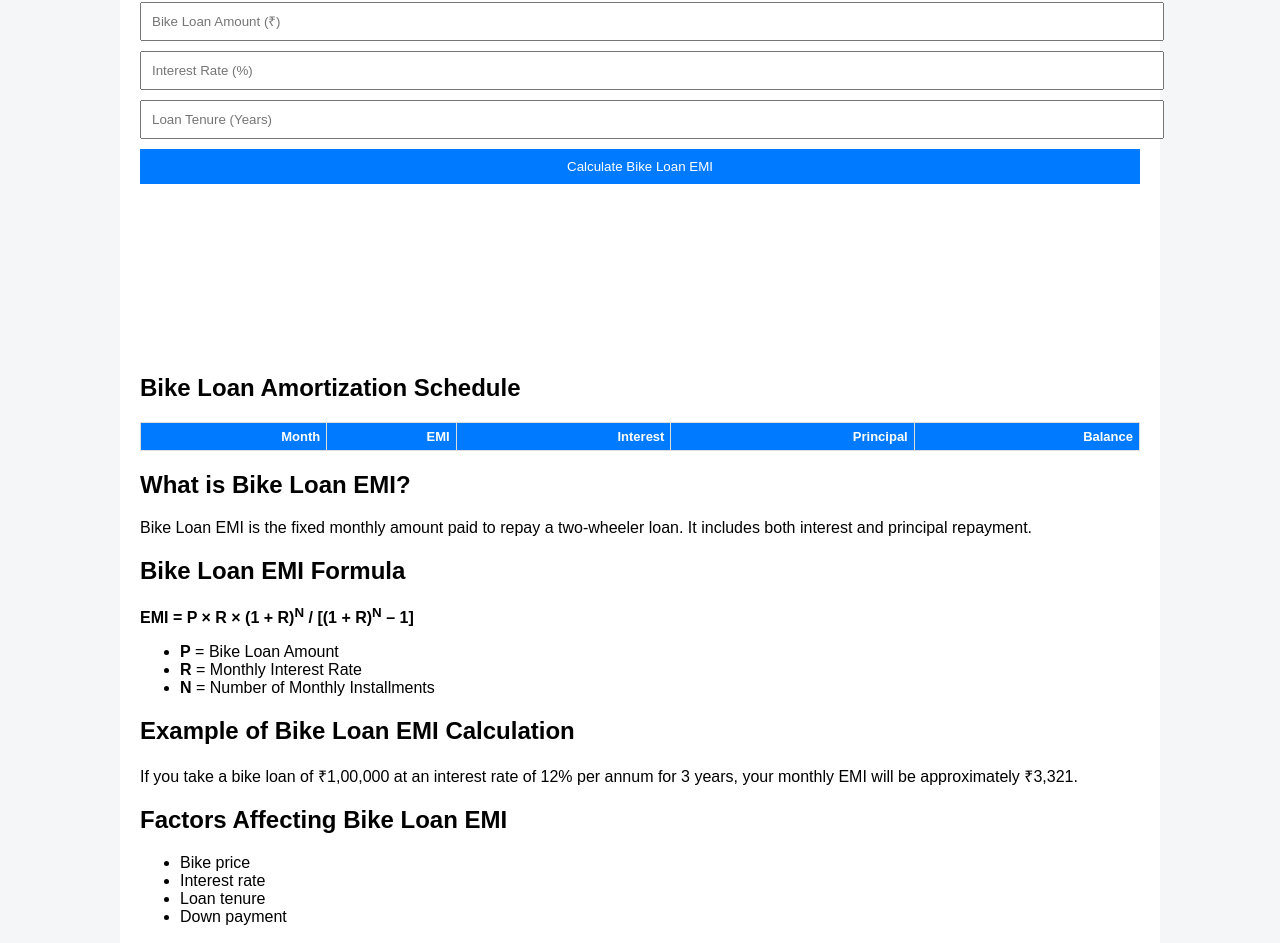
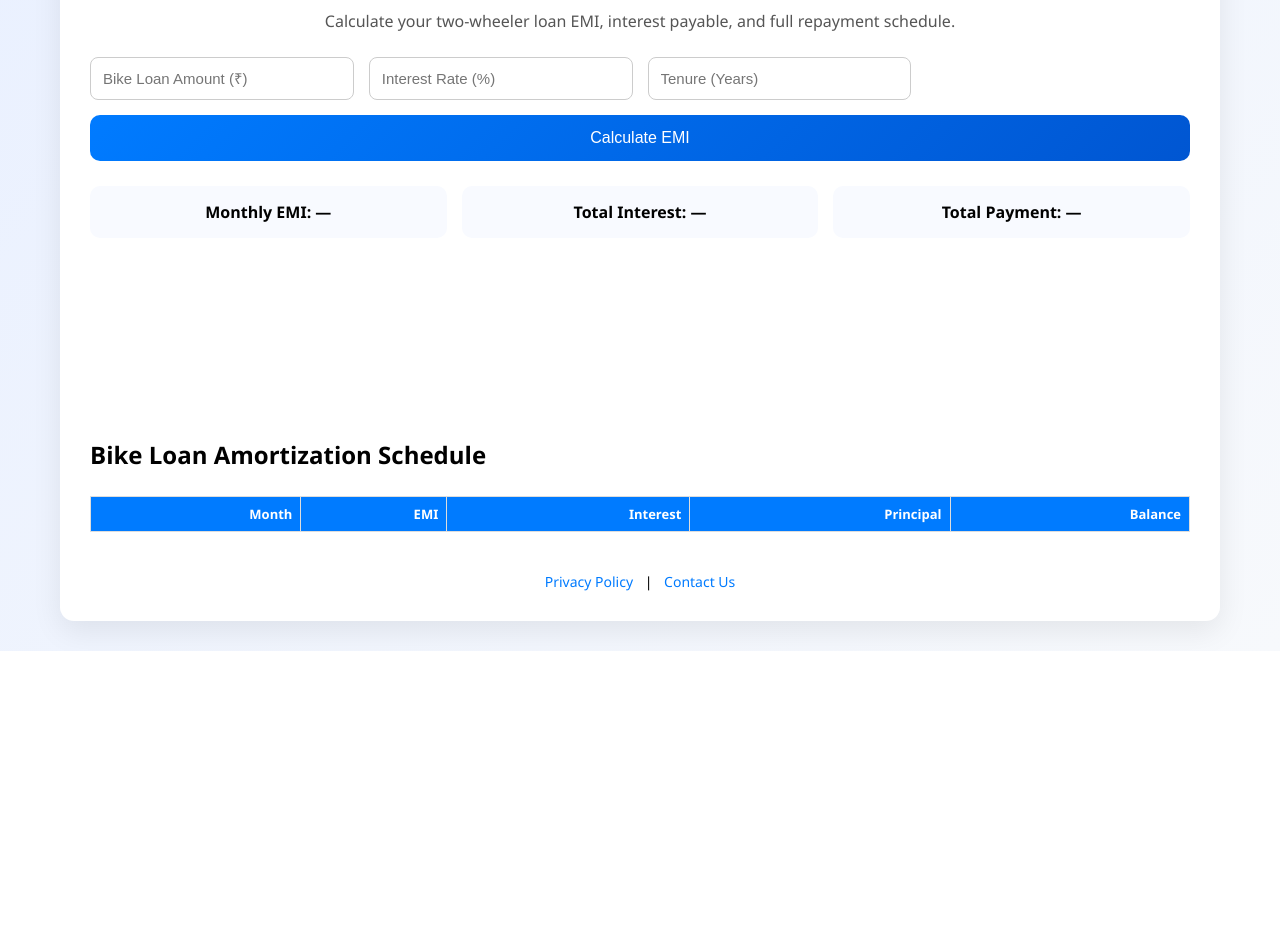
Before and after one commit to cyber14003/cyber14003.github.io, a plain HTML site: page bike-loan-emi.html in a window 1280 px wide. Shown: the part 188-1131 px from the top of the page. After the commit the page ends 839 px from the top, so only its background shows below. Drawn offline with nearby package versions, Linux system fonts and the light colour scheme.

Commit message:
Update bike-loan-emi.html

```diff
--- a/bike-loan-emi.html
+++ b/bike-loan-emi.html
@@ -2,87 +2,170 @@
 <html lang="en">
 <head>
 <meta charset="UTF-8">
-<title>Bike Loan EMI Calculator India – EMI, Interest & Amortization</title>
+<title>Bike Loan EMI Calculator India</title>
 <meta name="viewport" content="width=device-width, initial-scale=1.0">
-<meta name="description" content="Bike Loan EMI Calculator India with interest breakup, amortization schedule, pie chart and yearly interest bar chart.">
+<meta name="description" content="Bike Loan EMI Calculator India with EMI breakup, interest calculation, amortization schedule and charts.">
 
 <script src="https://cdn.jsdelivr.net/npm/chart.js"></script>
 
 <style>
 body {
-  font-family: Arial, sans-serif;
-  background: #f4f6f8;
-  padding: 20px;
+  font-family: 'Segoe UI', Arial, sans-serif;
+  background: linear-gradient(135deg, #e9f0ff, #f7f9fc);
+  margin: 0;
 }
+
+/* NAVBAR */
+nav {
+  background: #ffffff;
+  padding: 15px 25px;
+  box-shadow: 0 4px 12px rgba(0,0,0,0.08);
+  position: sticky;
+  top: 0;
+  z-index: 100;
+}
+nav a {
+  margin-right: 18px;
+  text-decoration: none;
+  color: #007bff;
+  font-weight: 600;
+}
+nav a:hover {
+  text-decoration: underline;
+}
+
+/* CONTAINER */
 .container {
-  max-width: 1000px;
-  background: #fff;
-  padding: 20px;
-  margin: auto;
+  max-width: 1100px;
+  background: #ffffff;
+  padding: 30px;
+  margin: 30px auto;
+  border-radius: 14px;
+  box-shadow: 0 10px 30px rgba(0,0,0,0.08);
+}
+
+h1 {
+  text-align: center;
+  color: #2c3e50;
+}
+
+p {
+  text-align: center;
+  color: #555;
+}
+
+.form-grid {
+  display: grid;
+  grid-template-columns: repeat(auto-fit, minmax(220px, 1fr));
+  gap: 15px;
+  margin-top: 25px;
+}
+
+input {
+  padding: 12px;
   border-radius: 8px;
+  border: 1px solid #ccc;
+  font-size: 15px;
 }
-input, button {
-  width: 100%;
-  padding: 10px;
-  margin-top: 10px;
-}
+
 button {
-  background: #007bff;
-  color: white;
+  grid-column: 1 / -1;
+  padding: 14px;
+  border-radius: 10px;
   border: none;
+  background: linear-gradient(135deg, #007bff, #0056d2);
+  color: #fff;
+  font-size: 16px;
   cursor: pointer;
 }
-.result {
-  margin-top: 10px;
-  font-weight: bold;
+
+.results {
+  display: grid;
+  grid-template-columns: repeat(auto-fit, minmax(220px, 1fr));
+  gap: 15px;
+  margin-top: 25px;
 }
+
+.result-box {
+  background: #f8faff;
+  border-radius: 10px;
+  padding: 15px;
+  text-align: center;
+  font-weight: 600;
+}
+
 .chart-wrapper {
   display: flex;
   flex-wrap: wrap;
-  gap: 20px;
-  margin-top: 20px;
+  justify-content: center;
+  gap: 30px;
+  margin-top: 30px;
 }
+
 canvas {
-  max-width: 450px;
+  max-width: 420px;
 }
+
 table {
   width: 100%;
   border-collapse: collapse;
-  margin-top: 20px;
+  margin-top: 25px;
+  font-size: 13px;
 }
+
 th, td {
   border: 1px solid #ddd;
-  padding: 6px;
-  font-size: 13px;
+  padding: 8px;
   text-align: right;
 }
+
 th {
   background: #007bff;
   color: white;
+}
+
+footer {
+  margin-top: 40px;
+  text-align: center;
+  font-size: 14px;
+}
+
+footer a {
+  color: #007bff;
+  text-decoration: none;
+  margin: 0 8px;
 }
 </style>
 </head>
 
 <body>
 
+<!-- NAVBAR -->
+<nav>
+  <a href="index.html">Home</a>
+  <a href="home-loan-emi.html">Home Loan</a>
+  <a href="bike-loan-emi.html">Bike Loan</a>
+  <a href="personal-loan-emi.html">Personal Loan</a>
+  <a href="sip-calculator.html">SIP Calculator</a>
+</nav>
+
 <div class="container">
 
 <h1>Bike Loan EMI Calculator (India)</h1>
+<p>Calculate your two-wheeler loan EMI, interest payable, and full repayment schedule.</p>
 
-<p>
-Use this Bike Loan EMI Calculator to calculate your two-wheeler loan EMI,
-total interest payable, and view a complete amortization schedule with charts.
-</p>
+<div class="form-grid">
+  <input type="number" id="amount" placeholder="Bike Loan Amount (₹)">
+  <input type="number" id="rate" placeholder="Interest Rate (%)">
+  <input type="number" id="tenure" placeholder="Tenure (Years)">
+  <button onclick="calculateEMI()">Calculate EMI</button>
+</div>
 
-<input type="number" id="amount" placeholder="Bike Loan Amount (₹)">
-<input type="number" id="rate" placeholder="Interest Rate (%)">
-<input type="number" id="tenure" placeholder="Loan Tenure (Years)">
-
-<button onclick="calculateEMI()">Calculate Bike Loan EMI</button>
-
-<div class="result" id="emi"></div>
-<div class="result" id="interest"></div>
-<div class="result" id="total"></div>
+<div class="results">
+  <div class="result-box" id="emi">Monthly EMI: —</div>
+  <div class="result-box" id="interest">Total Interest: —</div>
+  <div class="result-box" id="total">Total Payment: —</div>
+</div>
 
 <div class="chart-wrapper">
   <canvas id="pieChart"></canvas>
@@ -103,49 +186,10 @@ total interest payable, and view a complete amortization schedule with charts.
 <tbody id="schedule"></tbody>
 </table>
 
-<!-- SEO CONTENT -->
-
-<h2>What is Bike Loan EMI?</h2>
-<p>
-Bike Loan EMI is the fixed monthly amount paid to repay a two-wheeler loan.
-It includes both interest and principal repayment.
-</p>
-
-<h2>Bike Loan EMI Formula</h2>
-<p>
-<strong>EMI = P × R × (1 + R)<sup>N</sup> / [(1 + R)<sup>N</sup> – 1]</strong>
-</p>
-<ul>
-<li><strong>P</strong> = Bike Loan Amount</li>
-<li><strong>R</strong> = Monthly Interest Rate</li>
-<li><strong>N</strong> = Number of Monthly Installments</li>
-</ul>
-
-<h2>Example of Bike Loan EMI Calculation</h2>
-<p>
-If you take a bike loan of ₹1,00,000 at an interest rate of 12% per annum
-for 3 years, your monthly EMI will be approximately ₹3,321.
-</p>
-
-<h2>Factors Affecting Bike Loan EMI</h2>
-<ul>
-<li>Bike price</li>
-<li>Interest rate</li>
-<li>Loan tenure</li>
-<li>Down payment</li>
-</ul>
-
-<h2>FAQs</h2>
-
-<h3>Is bike loan EMI fixed?</h3>
-<p>
-Yes, for fixed-rate bike loans, EMI remains the same throughout the tenure.
-</p>
-
-<h3>Can bike loan be prepaid?</h3>
-<p>
-Yes, most banks allow prepayment, which reduces interest payable.
-</p>
+<footer>
+  <a href="privacy-policy.html">Privacy Policy</a> |
+  <a href="contact.html">Contact Us</a>
+</footer>
 
 </div>
 
@@ -159,7 +203,7 @@ function calculateEMI() {
   let N = years * 12;
 
   if (!P || !R || !N) {
-    alert("Enter all values");
+    alert("Please enter all values");
     return;
   }
 
@@ -169,16 +213,12 @@ function calculateEMI() {
   let balance = P;
   let totalInterest = 0;
   let table = "";
-  let yearlyInterest = new Array(years).fill(0);
 
   for (let i = 1; i <= N; i++) {
     let interest = balance * R;
     let principal = EMI - interest;
     balance -= principal;
     totalInterest += interest;
-
-    let yearIndex = Math.ceil(i / 12) - 1;
-    yearlyInterest[yearIndex] += interest;
 
     table += `<tr>
       <td>${i}</td>
@@ -190,13 +230,11 @@ function calculateEMI() {
   }
 
   schedule.innerHTML = table;
-
   emi.innerHTML = "Monthly EMI: ₹" + EMI.toFixed(2);
   interest.innerHTML = "Total Interest: ₹" + totalInterest.toFixed(2);
   total.innerHTML = "Total Payment: ₹" + (P + totalInterest).toFixed(2);
 
   drawPie(P, totalInterest);
-  drawBar(yearlyInterest);
 }
 
 function drawPie(principal, interest) {
@@ -212,21 +250,6 @@ function drawPie(principal, interest) {
     }
   });
 }
-
-function drawBar(data) {
-  if (barChart) barChart.destroy();
-  barChart = new Chart(document.getElementById("barChart"), {
-    type: "bar",
-    data: {
-      labels: data.map((_, i) => "Year " + (i + 1)),
-      datasets: [{
-        label: "Interest Paid (₹)",
-        data: data,
-        backgroundColor: "#007bff"
-      }]
-    }
-  });
-}
 </script>
 
 </body>
```
